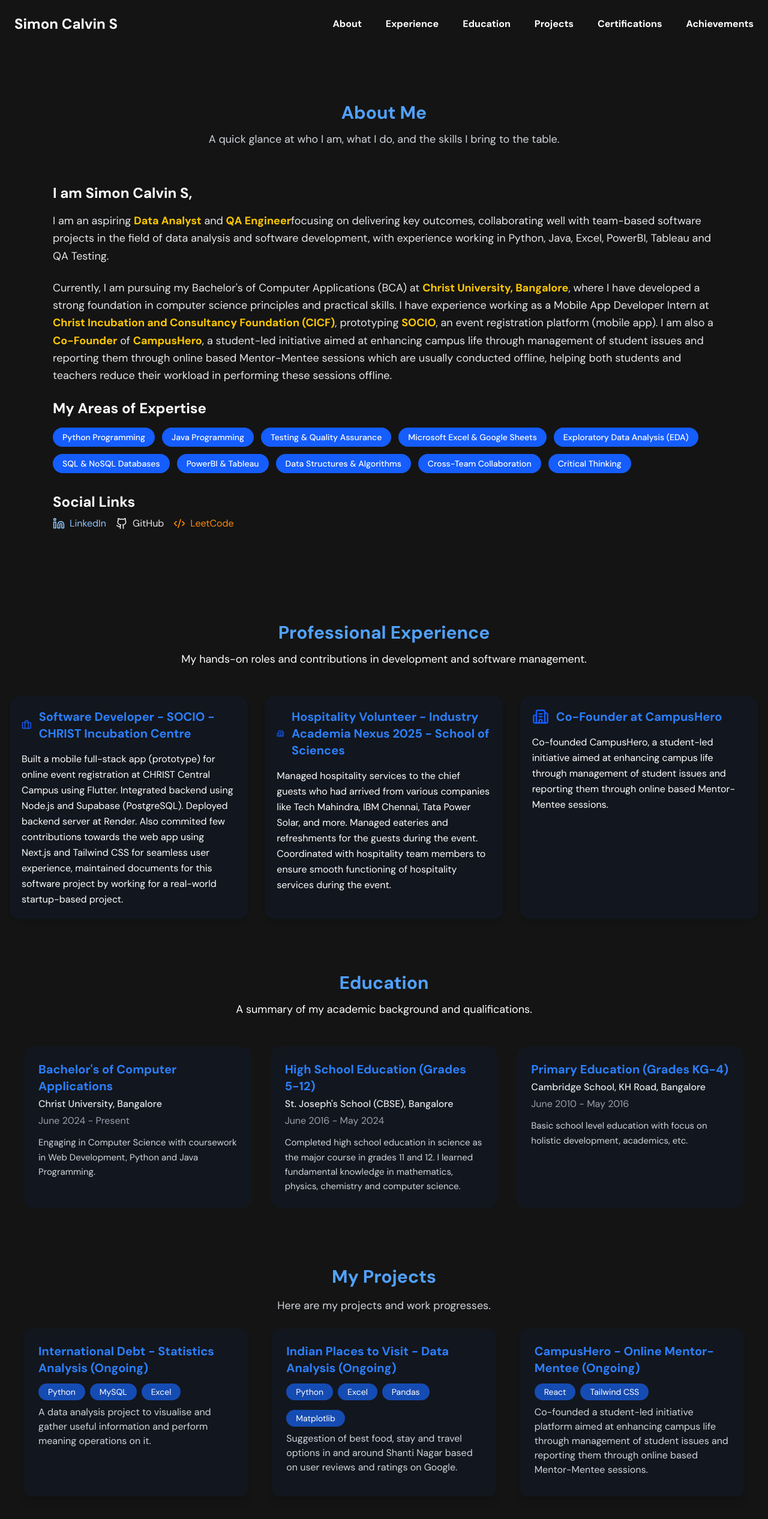
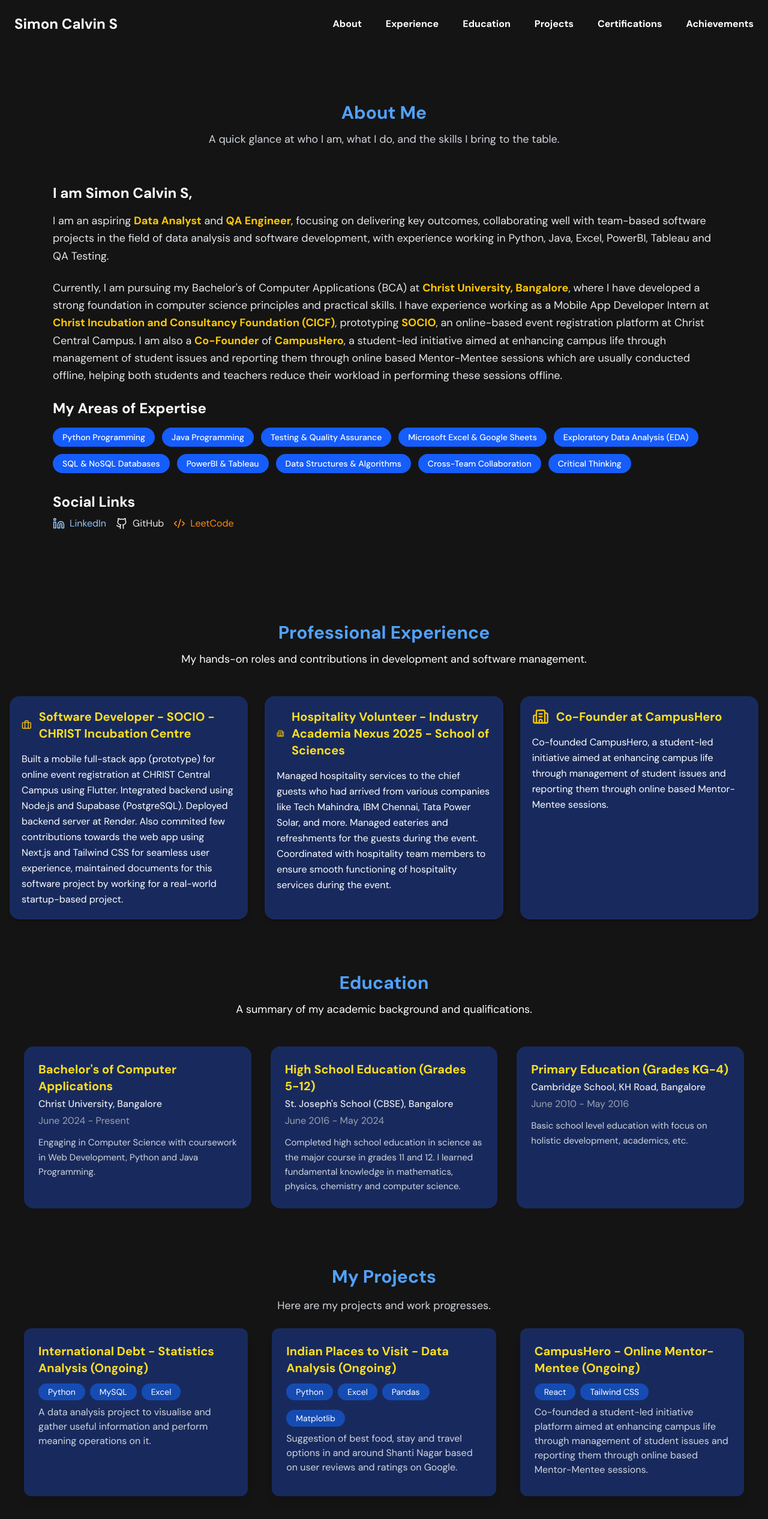
Before and after one commit to SimonCalvinS1/my-portfolio, a React (Vite) app: page / in a window 1280 px wide. Shown: the top 2533 px of the page at 60% size. Built offline with nearby package versions, Linux system fonts and the light colour scheme.

Commit message:
Card Styling Changes

```diff
--- a/src/components/AboutMe.jsx
+++ b/src/components/AboutMe.jsx
@@ -24,7 +24,7 @@
         </h2>
 
         <p className="text-gray-200 text-base sm:text-lg leading-relaxed mb-6">
-          I am an aspiring <span className="font-semibold text-yellow-400">Data Analyst</span> and <span className="font-semibold text-yellow-400">QA Engineer</span>
+          I am an aspiring {" "} <span className="font-semibold text-yellow-400">Data Analyst</span> and {" "} <span className="font-semibold text-yellow-400">QA Engineer</span>,
           focusing on delivering key outcomes, collaborating well with team-based software projects in the field of data analysis and software development,
           with experience working in Python, Java, Excel, PowerBI, Tableau and QA Testing.
         </p>
@@ -33,9 +33,10 @@
           Currently, I am pursuing my Bachelor's of Computer Applications (BCA) at{" "} <span className="font-semibold text-yellow-400">Christ University, Bangalore</span>,
           where I have developed a strong foundation in computer science principles and practical skills.
           I have experience working as a Mobile App Developer Intern at{" "} <span className="font-semibold text-yellow-400">Christ Incubation and Consultancy Foundation (CICF)</span>,
-          prototyping <span className="font-semibold text-yellow-400">SOCIO</span>, an event registration platform (mobile app). I am also a <span className="font-semibold text-yellow-400">Co-Founder</span> of{" "}
-          <span className="font-semibold text-yellow-400">CampusHero</span>, a student-led initiative aimed at enhancing campus life
-          through management of student issues and reporting them through online based Mentor-Mentee sessions which are usually conducted offline, helping both students and teachers reduce their workload in performing these sessions offline.
+          prototyping <span className="font-semibold text-yellow-400">SOCIO</span>, an online-based event registration platform at Christ Central Campus. I am also a{" "}
+          <span className="font-semibold text-yellow-400">Co-Founder</span> of{" "} <span className="font-semibold text-yellow-400">CampusHero</span>, a student-led initiative aimed at enhancing
+          campus life through management of student issues and reporting them through online based Mentor-Mentee sessions which are usually conducted offline, helping both students and
+          teachers reduce their workload in performing these sessions offline.
         </p>
 
         {/* Expertise */}
--- a/src/components/Achievements.jsx
+++ b/src/components/Achievements.jsx
@@ -84,20 +84,20 @@
         </header>
 
         {/* Experience Cards */}
-        <div className="grid grid-cols-1 md:grid-cols-2 gap-18">
+        <div className="grid grid-cols-1 md:grid-cols-2 gap-14">
           {achievements.map((ach) => (
             <div
               key={ach.id}
-              className="bg-gray-900/50 rounded-2xl shadow-md"
+              className="bg-blue-900/60 rounded-2xl shadow-md"
             >
               <div className="p-8">
                 <div className="flex items-center gap-3 mb-4">
-                  <h3 className="text-xl font-semibold text-blue-500 leading-snug">
+                  <h3 className="text-xl font-semibold text-yellow-300 leading-snug">
                     {ach.title}
                   </h3>
                 </div>
 
-                <p className="text-white leading-relaxed">{ach.description}</p>
+                <p className="text-white">{ach.description}</p>
 
                 <div className="mt-5 h-0.5 w-0 bg-blue-500 transition-all duration-500 group-hover:w-full"></div>
               </div>
--- a/src/components/Certifications.jsx
+++ b/src/components/Certifications.jsx
@@ -47,16 +47,16 @@
           Highlights of my certifications and courses completed.
         </p>
 
-        <div className="grid grid-cols-1 md:grid-cols-2 lg:grid-cols-3 gap-20 p-8">
+        <div className="grid grid-cols-1 md:grid-cols-2 lg:grid-cols-3 gap-10">
           {certificationsData.map((cer, index) => (
             <div
               key={index}
-              className="bg-gray-900/50 rounded-2xl p-6"
+              className="bg-blue-900/60 rounded-2xl p-6"
             >
-              <h2 className="text-xl font-semibold text-blue-400 mb-4">
+              <h2 className="text-xl font-semibold text-yellow-300 mb-4">
                 {cer.title}
               </h2>
-              <h3 className="text-gray-300 text-right text-yellow-300 font-medium mb-1">
+              <h3 className="text-gray-300 text-right text-white font-medium mb-1">
                 - {cer.institution}
               </h3>
             </div>
--- a/src/components/Education.jsx
+++ b/src/components/Education.jsx
@@ -43,9 +43,9 @@
           {educationData.map((edu, index) => (
             <div
               key={index}
-              className="bg-gray-900/50 rounded-2xl shadow-m p-6"
+              className="bg-blue-900/60 rounded-2xl shadow-m p-6"
             >
-              <h2 className="text-xl font-semibold text-blue-500 mb-1">
+              <h2 className="text-xl font-semibold text-yellow-300 mb-1">
                 {edu.title}
               </h2>
               <h3 className="text-gray-200 font-medium mb-1">
--- a/src/components/Experience.jsx
+++ b/src/components/Experience.jsx
@@ -41,16 +41,16 @@
           {experiences.map((exp, index) => (
             <div
               key={exp.id}
-              className="bg-gray-900/50 rounded-2xl shadow-md"
+              className="bg-blue-900/60 rounded-2xl shadow-md"
             >
               <div className="p-5">
                 <div className="flex items-center gap-3 mb-4">
                   {index === 0 ? (
-                    <Briefcase className="text-blue-600 w-7 h-7" />
+                    <Briefcase className="text-yellow-400 w-7 h-7" />
                   ) : (
-                    <Building2 className="text-blue-600 w-7 h-7" />
+                    <Building2 className="text-yellow-400 w-7 h-7" />
                   )}
-                  <h3 className="text-xl font-semibold text-blue-500">
+                  <h3 className="text-xl font-semibold text-yellow-300">
                     {exp.title}
                   </h3>
                 </div>
--- a/src/components/Projects.jsx
+++ b/src/components/Projects.jsx
@@ -43,13 +43,13 @@
     <section className="py-6 mt-2">
       <div className="max-w-7xl mx-auto px-6">
         <header className="text-3xl text-center text-blue-400 font-semibold mb-4">My Projects</header>
-        <p className="text-lg text-gray-300 text-center">Here are my projects and work progresses.</p>
-        <br />
+        <p className="text-lg text-gray-300 text-center mb-6">Here are my projects and work progresses.</p>
+
         <div className="grid grid-cols-1 md:grid-cols-2 lg:grid-cols-3 gap-10">
           {projects.map((project) => (
-            <div key={project.id} className="bg-gray-900/50 rounded-xl shadow-lg overflow-hidden hover:shadow-xl transition-shadow duration-300 flex flex-col">
+            <div key={project.id} className="bg-blue-900/60 rounded-xl shadow-lg overflow-hidden hover:shadow-xl transition-shadow duration-300 flex flex-col">
               <div className="p-6 flex flex-col flex-grow">
-                <h3 className="text-xl text-blue-500 font-bold">{project.title}</h3>
+                <h3 className="text-xl text-yellow-300 font-bold">{project.title}</h3>
                 <div className="flex flex-wrap gap-2 mb-2 mt-1">
                   {project.tech.map((tech, index) => (
                     <span
```
